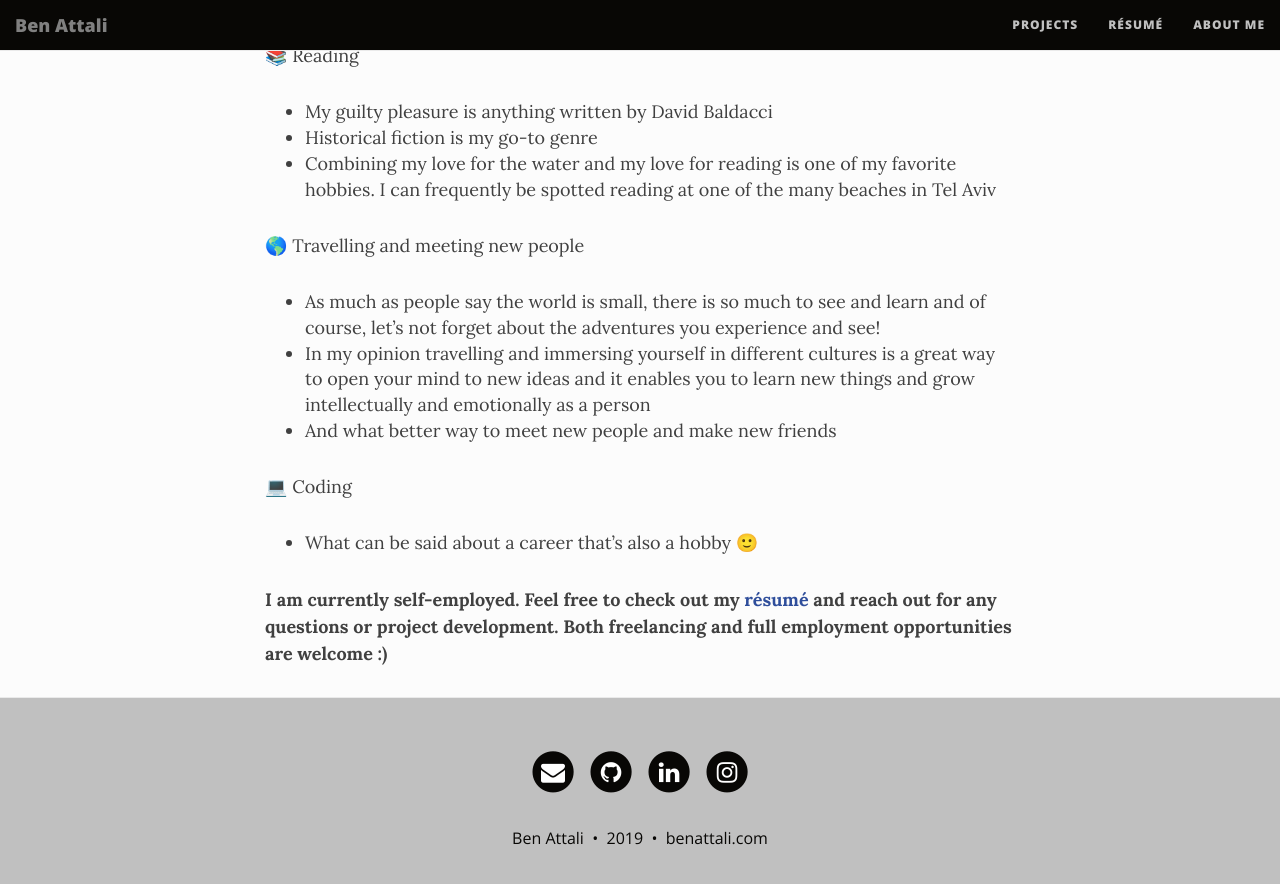
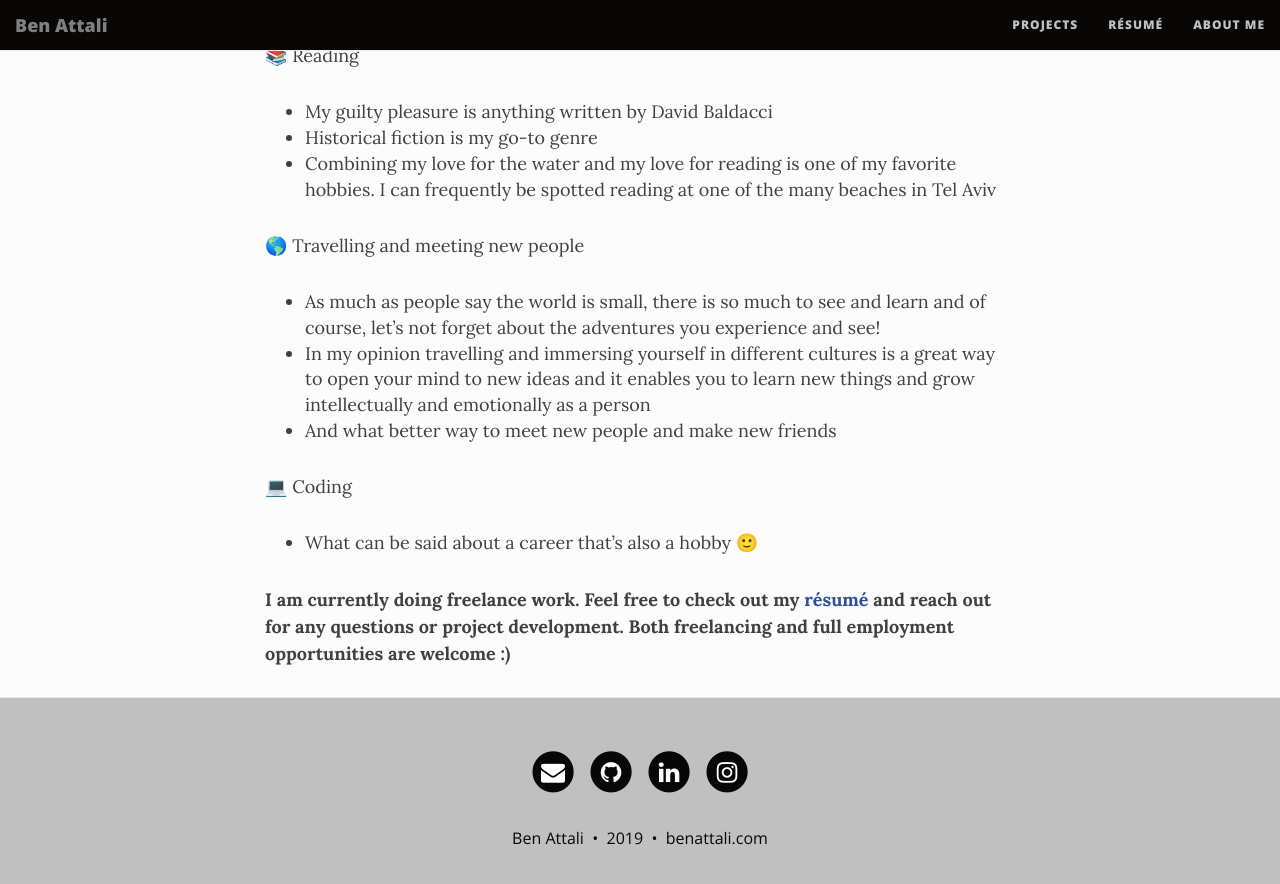
Before and after one commit to benattali/benattali.github.io, a Jekyll site: the page built from aboutme.md, in a window 1280 px wide and 900 px high, scrolled down 941 px. Shown: the top 884 px of the window. Built offline with Jekyll 4.4.1, drawn with Linux system fonts in a browser that asks for light colours; nearby versions of some CDN libraries.

Commit message:
Update aboutme.md

```diff
--- a/aboutme.md
+++ b/aboutme.md
@@ -37,4 +37,4 @@
 💻 Coding
 * What can be said about a career that's also a hobby 🙂
 
-**I am currently self-employed. Feel free to check out my [résumé](https://benattali.github.io/resume) and reach out for any questions or project development. Both freelancing and full employment opportunities are welcome :)**
+**I am currently doing freelance work. Feel free to check out my [résumé](https://benattali.github.io/resume) and reach out for any questions or project development. Both freelancing and full employment opportunities are welcome :)**
```
